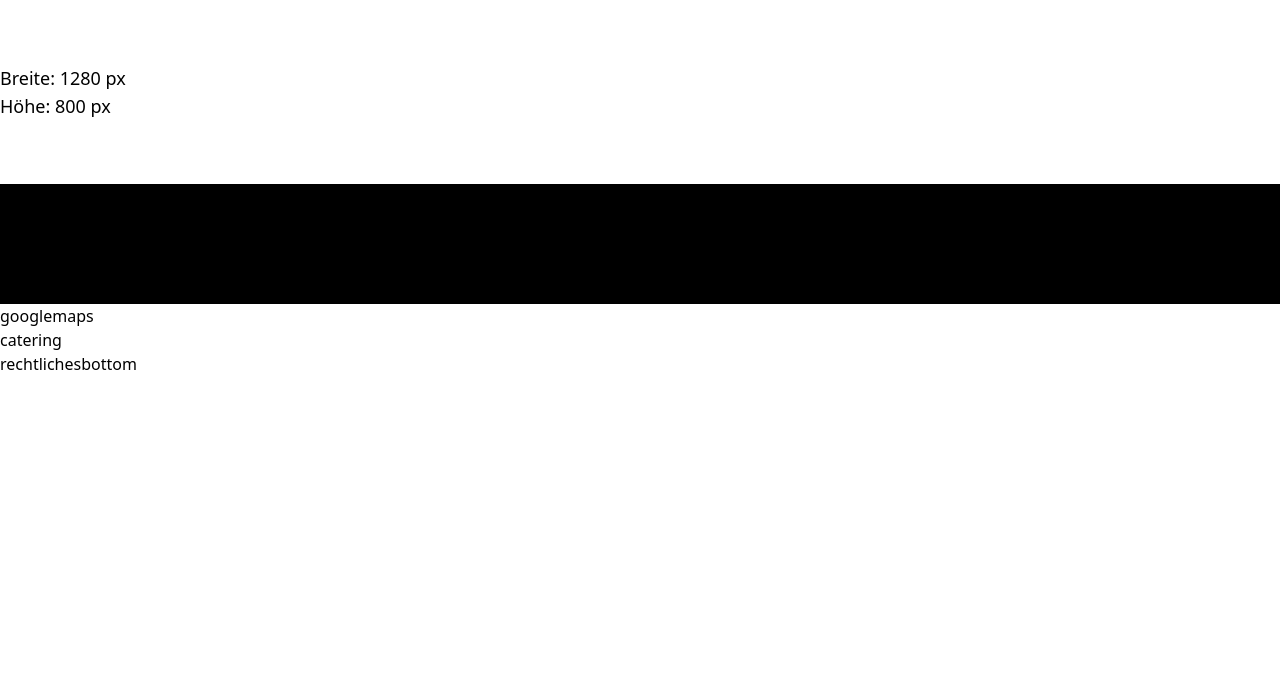
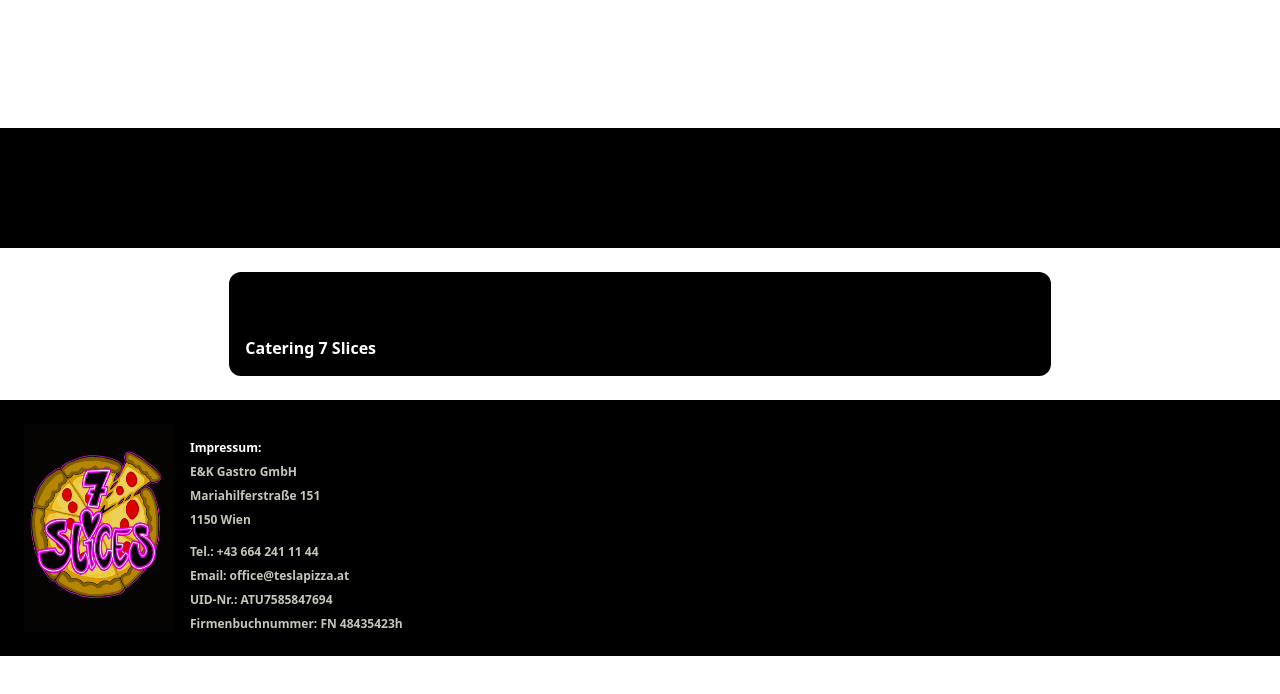
Before and after one commit to zdravkoCrypto/7slices, a Next.js app: page / in a window 1280 px wide. Shown: the top 694 px of the page. Built offline with nearby package versions, Linux system fonts and the light colour scheme.

Commit message:
almost finished

```diff
--- a/app/components/catering.tsx
+++ b/app/components/catering.tsx
@@ -1,6 +1,25 @@
-function catering() {
+"use client"
+import Image from 'next/image'
+
+export default function Catering() {
   return (
-    <div>catering</div>
+    <div className="flex w-full">
+      <div className="show-between-sizes flex flex-col w-full flex-grow">
+          <div className="flex w-full items-center justify-center p-6">
+              <div className="flex w-4/6 bg-black rounded-xl justify-between">
+                <div className="p-4 mt-12">
+                  <span className="font-semibold text-white">Catering 7 Slices</span>
+                </div>
+                <Image
+                  src="/catering.svg"  // Bildpfad (kann lokal oder extern sein)
+                  alt=""
+                  width={150}  // Bildbreite
+                  height={150} // Bildhöhe
+                  className="show-between-sizes "
+              />
+             </div>
+          </div>
+      </div>
+    </div>
   )
 }
-export default catering
--- a/app/components/googlemaps.tsx
+++ /dev/null
@@ -1,6 +0,0 @@
-function googlemaps() {
-  return (
-    <div>googlemaps</div>
-  )
-}
-export default googlemaps
--- a/app/components/introduction.tsx
+++ b/app/components/introduction.tsx
@@ -59,8 +59,6 @@ function Introduction() {
                   className="show-between-sizes"
                 />
             </div>
-            <p className="text-lg">Breite: {windowSize.width} px</p>
-            <p className="text-lg">Höhe: {windowSize.height} px</p>
         </div>
     </div>
   )
--- a/app/components/rechtlichesbottom.tsx
+++ b/app/components/rechtlichesbottom.tsx
@@ -1,6 +1,27 @@
-function rechtlichesbottom() {
+"use client"
+import Image from 'next/image'
+
+export default function Rechtlichesbottom() {
   return (
-    <div>rechtlichesbottom</div>
+    <div className="flex w-full p-6 bg-black">
+        <Image
+          src="/7slices.jpg"  // Bildpfad (kann lokal oder extern sein)
+          alt=""
+          width={150}  // Bildbreite
+          height={50} // Bildhöhe
+          className=""
+        />
+        <div className="flex flex-col w-full">
+          <span className="ml-4 mt-4 text-xs font-semibold text-white">Impressum:</span>
+          <span className="ml-4 mt-2 text-xs font-semibold text-[#c7c5bb]">E&K Gastro GmbH</span>
+          <span className="ml-4 mt-2 text-xs font-semibold text-[#c7c5bb]">Mariahilferstraße 151</span>
+          <span className="ml-4 mt-2 text-xs font-semibold text-[#c7c5bb]">1150 Wien</span>
+
+          <span className="ml-4 mt-4 text-xs font-semibold text-[#c7c5bb]">Tel.: +43 664 241 11 44</span>
+          <span className="ml-4 mt-2 text-xs font-semibold text-[#c7c5bb]">Email: office@teslapizza.at</span>
+          <span className="ml-4 mt-2 text-xs font-semibold text-[#c7c5bb]">UID-Nr.: ATU7585847694</span>
+          <span className="ml-4 mt-2 text-xs font-semibold text-[#c7c5bb]">Firmenbuchnummer: FN 48435423h</span>
+        </div>
+    </div>
   )
 }
-export default rechtlichesbottom
--- a/app/page.tsx
+++ b/app/page.tsx
@@ -8,7 +8,6 @@ import Imagestop from "./components/imagestop";
 import Speisekarte from "./components/speisekarte";
 
 import Kontakt from "./components/kontakt";
-import Googlemaps from "./components/googlemaps";
 
 import Catering from "./components/catering";
 import Rechtlichesbottom from "./components/rechtlichesbottom";
@@ -21,7 +20,6 @@ export default function Home() {
         <Imagestop />
         <Speisekarte />
         <Kontakt />
-        <Googlemaps />
         <Catering />
         <Rechtlichesbottom />
     </div>
```
Also changed, not shown: public/catering.svg (added).
